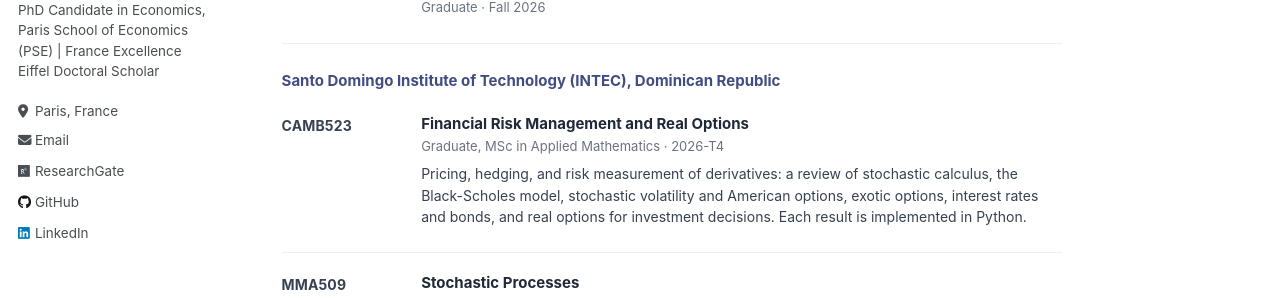
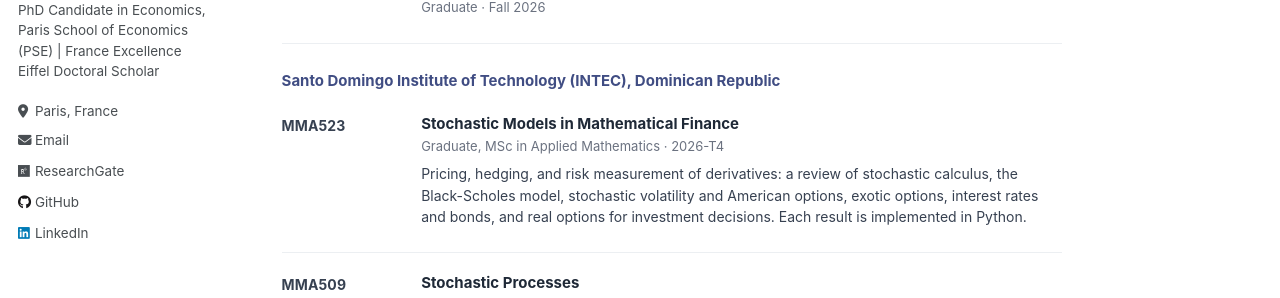
Before and after one commit to briamguerrerob/briamguerrerob.github.io, a Jekyll site: the page built from _pages/teaching.md, in a window 1280 px wide and 900 px high. Shown: the part 319-617 px from the top of the window. Built offline with Jekyll 4.4.1, drawn with Linux system fonts in a browser that asks for light colours.

Commit message:
Use MMA523 Stochastic Models in Mathematical Finance

```diff
--- a/_pages/teaching.md
+++ b/_pages/teaching.md
@@ -30,9 +30,9 @@ author_profile: true
 <h3 class="group">Santo Domingo Institute of Technology (INTEC), Dominican Republic</h3>
 
 <div class="entry-row">
-  <div class="entry-side">CAMB523</div>
+  <div class="entry-side">MMA523</div>
   <div>
-    <p class="entry-title">Financial Risk Management and Real Options</p>
+    <p class="entry-title">Stochastic Models in Mathematical Finance</p>
     <p class="entry-meta">Graduate, MSc in Applied Mathematics · 2026-T4</p>
     <p class="entry-desc">Pricing, hedging, and risk measurement of derivatives: a review of stochastic calculus, the Black-Scholes model, stochastic volatility and American options, exotic options, interest rates and bonds, and real options for investment decisions. Each result is implemented in Python.</p>
   </div>
```
Also changed, not shown: 2 other files.
